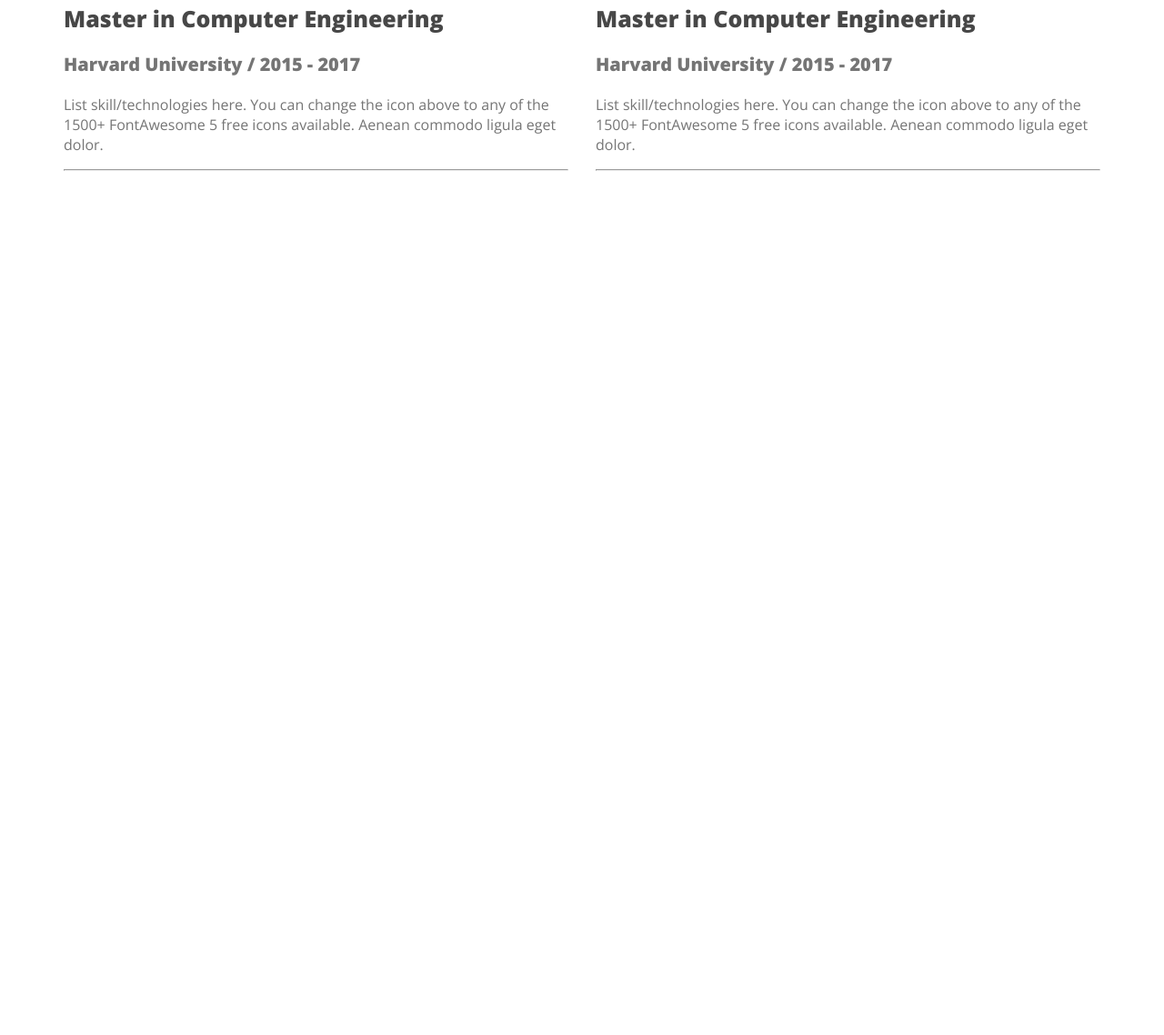
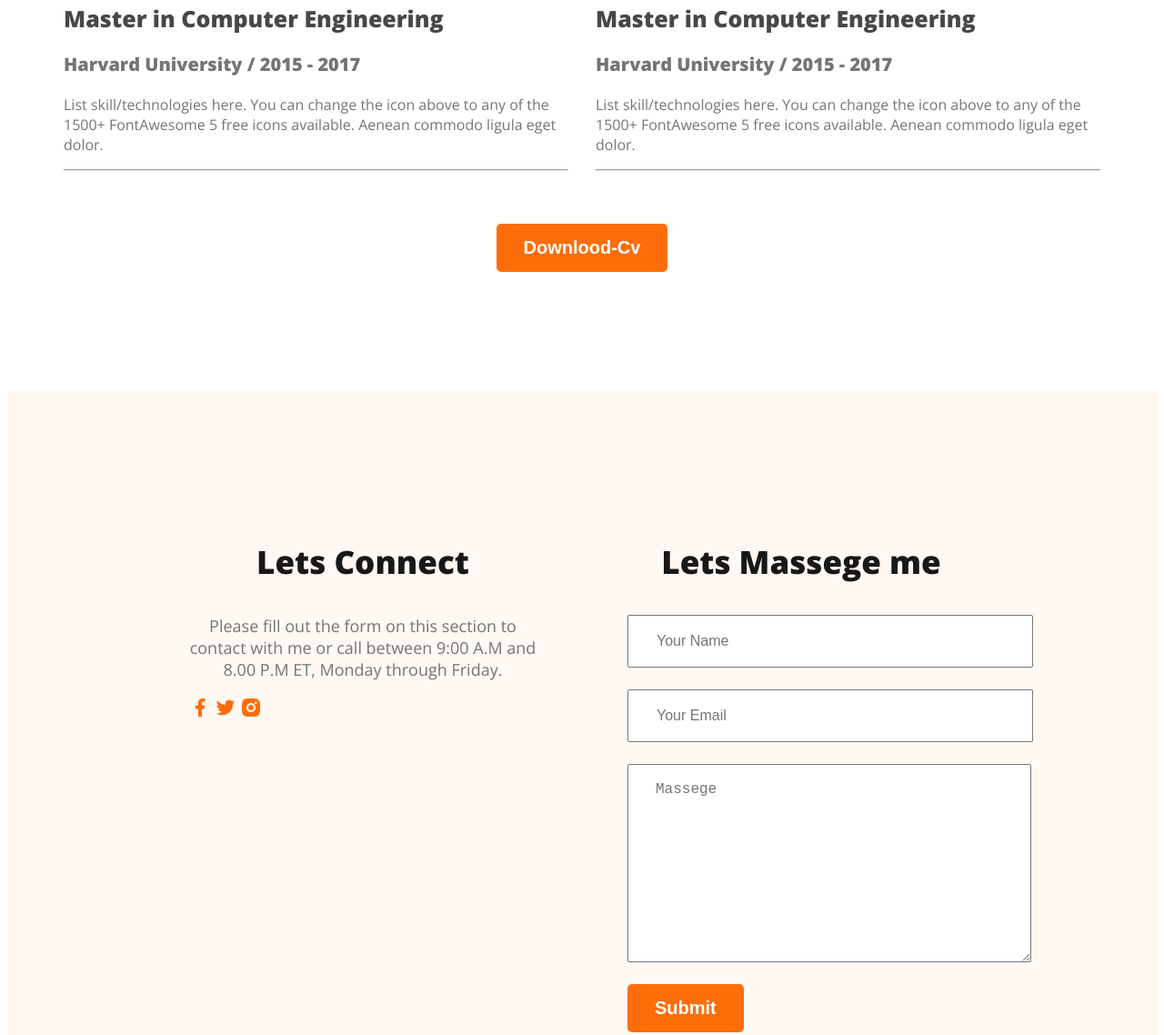
Before and after one commit to SumanChandraDas/web-developer-portfolio, a plain HTML site: page index.html in a window 1280 px wide. Shown: the part 2629-3767 px from the top of the page at 91% size. Before the commit the page ends 2955 px from the top, so only its background shows below. Drawn offline with nearby package versions, Linux system fonts and the light colour scheme.

Commit message:
complite footer section with contact information

```diff
--- a/index.html
+++ b/index.html
@@ -165,9 +165,32 @@
                     <hr>
                 </div>
             </div>
+            <div class="downlood-cv">
+                <button class="button-primary">Downlood-Cv</button>
+            </div>
         </section>
     </main>
-    <footer></footer>
+    <footer>
+        <div class="footer-colamn">
+            <h3 class="section-title">Lets Connect</h3>
+            <p class="section-description">Please fill out the form on this section to contact with me or call between
+                9:00 A.M and 8.00 P.M ET, Monday through Friday.</p>
+            <div class="social-links">
+                <a href=""><img src="images/icons/facebook.png" alt=""></a>
+                <a href=""><img src="images/icons/twitter.png" alt=""></a>
+                <a href=""><img src="images/icons/insta.png" alt=""></a>
+            </div>
+        </div>
+        <div class="footer-colamn">
+            <h3 class="section-title">Lets Massege me</h3>
+            <form class="contact" action="">
+                <input type="text" placeholder="Your Name">
+                <input type="email" name="" id="" placeholder="Your Email">
+                <textarea name="" placeholder="Massege" id="" cols="30" rows="10"></textarea>
+                <input class="button-primary" type="submit" value="Submit">
+            </form>
+        </div>
+    </footer>
 </body>
 
 </html>
--- a/styles/portfolio.css
+++ b/styles/portfolio.css
@@ -185,3 +185,33 @@ main section {
     font-size: 16px;
     font-weight: 400;
 }
+
+.downlood-cv {
+    text-align: center;
+    margin-top: 50px;
+}
+
+/* footer style start  */
+footer {
+    background: #FFF8F3;
+    display: flex;
+    padding: 130px 200px;
+    gap: 100px;
+}
+
+.footer-colamn {
+    width: 50%;
+}
+
+.contact input[type="text"],
+.contact input[type="email"],
+textarea {
+    display: block;
+    margin-bottom: 24px;
+    padding: 18px 30px;
+    width: 100%;
+
+    color: #757575;
+    font-size: 16px;
+    font-weight: 400;
+}
```
